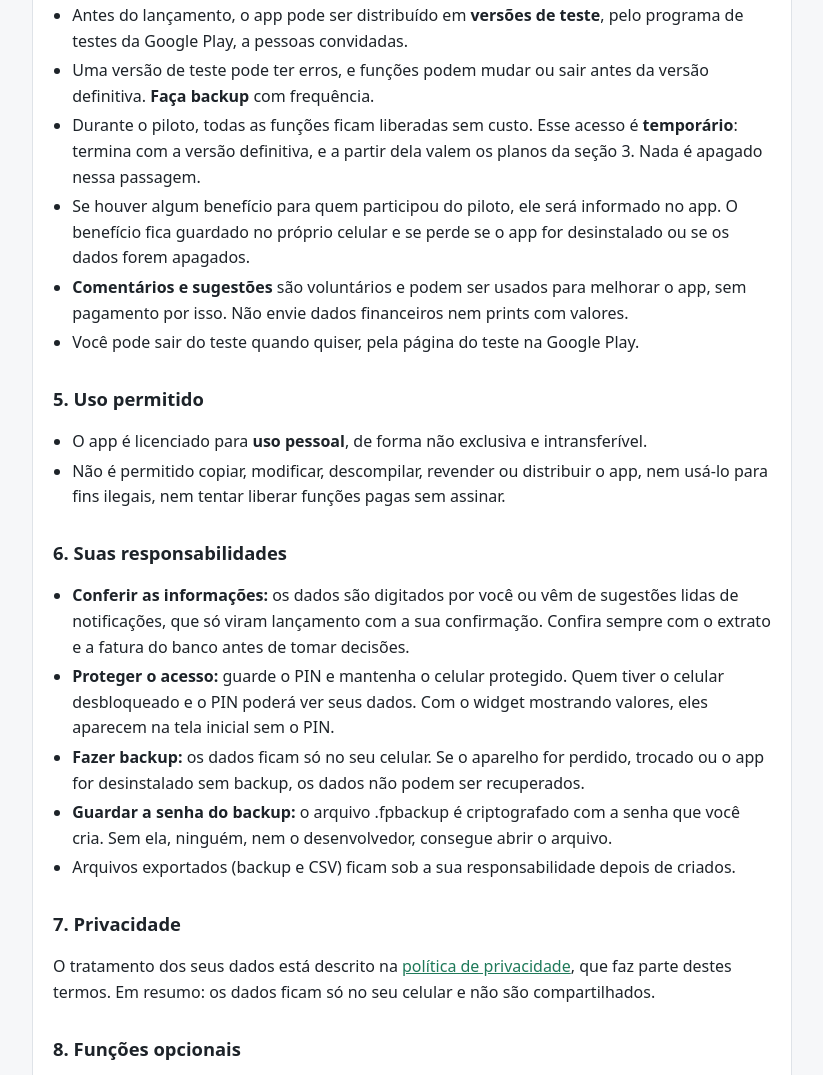
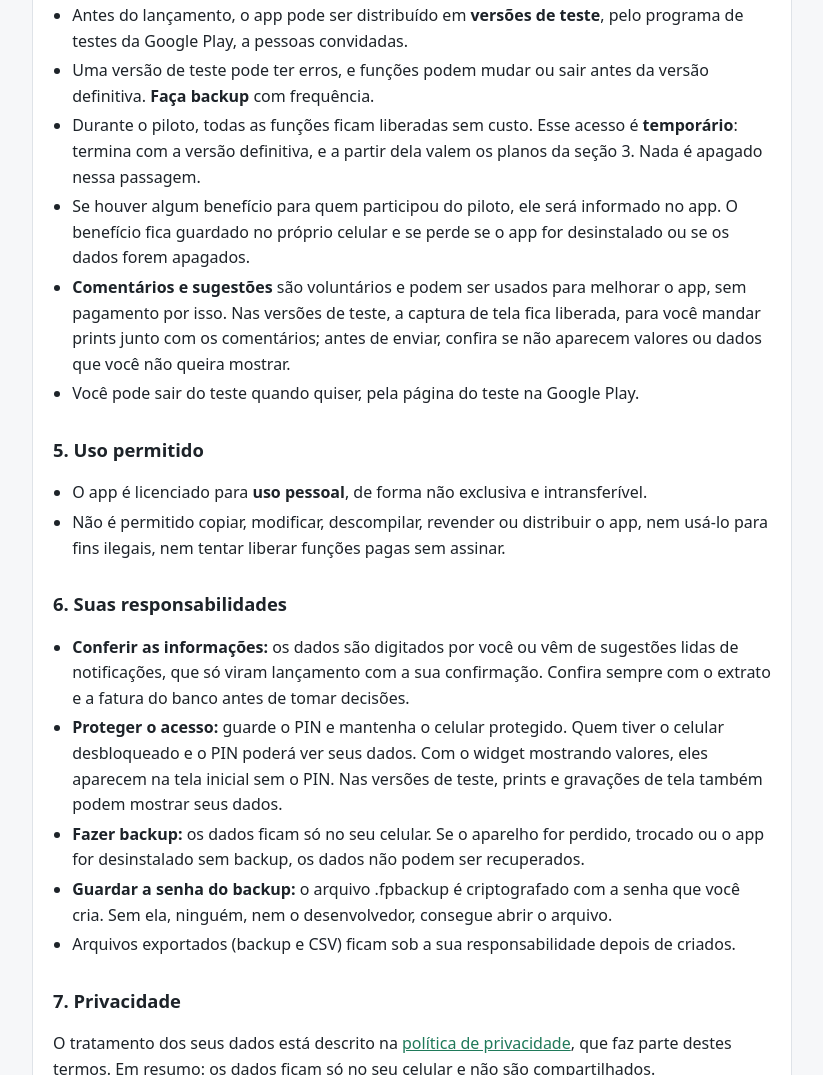
Before and after one commit to appfinpessoais/financaspessoais-legal, a plain HTML site: page termos.html in a window 1280 px wide. Shown: the part 1193-2268 px from the top of the page, without its empty margins (228-1051 px from the left). Drawn offline with Linux system fonts and the light colour scheme.

Commit message:
Captura de tela liberada nas versoes de teste

```diff
--- a/termos.html
+++ b/termos.html
@@ -40,7 +40,7 @@
 <li>Uma versão de teste pode ter erros, e funções podem mudar ou sair antes da versão definitiva. <strong>Faça backup</strong> com frequência.</li>
 <li>Durante o piloto, todas as funções ficam liberadas sem custo. Esse acesso é <strong>temporário</strong>: termina com a versão definitiva, e a partir dela valem os planos da seção 3. Nada é apagado nessa passagem.</li>
 <li>Se houver algum benefício para quem participou do piloto, ele será informado no app. O benefício fica guardado no próprio celular e se perde se o app for desinstalado ou se os dados forem apagados.</li>
-<li><strong>Comentários e sugestões</strong> são voluntários e podem ser usados para melhorar o app, sem pagamento por isso. Não envie dados financeiros nem prints com valores.</li>
+<li><strong>Comentários e sugestões</strong> são voluntários e podem ser usados para melhorar o app, sem pagamento por isso. Nas versões de teste, a captura de tela fica liberada, para você mandar prints junto com os comentários; antes de enviar, confira se não aparecem valores ou dados que você não queira mostrar.</li>
 <li>Você pode sair do teste quando quiser, pela página do teste na Google Play.</li>
 </ul>
 <h2>5. Uso permitido</h2>
@@ -51,7 +51,7 @@
 <h2>6. Suas responsabilidades</h2>
 <ul>
 <li><strong>Conferir as informações:</strong> os dados são digitados por você ou vêm de sugestões lidas de notificações, que só viram lançamento com a sua confirmação. Confira sempre com o extrato e a fatura do banco antes de tomar decisões.</li>
-<li><strong>Proteger o acesso:</strong> guarde o PIN e mantenha o celular protegido. Quem tiver o celular desbloqueado e o PIN poderá ver seus dados. Com o widget mostrando valores, eles aparecem na tela inicial sem o PIN.</li>
+<li><strong>Proteger o acesso:</strong> guarde o PIN e mantenha o celular protegido. Quem tiver o celular desbloqueado e o PIN poderá ver seus dados. Com o widget mostrando valores, eles aparecem na tela inicial sem o PIN. Nas versões de teste, prints e gravações de tela também podem mostrar seus dados.</li>
 <li><strong>Fazer backup:</strong> os dados ficam só no seu celular. Se o aparelho for perdido, trocado ou o app for desinstalado sem backup, os dados não podem ser recuperados.</li>
 <li><strong>Guardar a senha do backup:</strong> o arquivo .fpbackup é criptografado com a senha que você cria. Sem ela, ninguém, nem o desenvolvedor, consegue abrir o arquivo.</li>
 <li>Arquivos exportados (backup e CSV) ficam sob a sua responsabilidade depois de criados.</li>
```
Also changed, not shown: privacidade.html (+2 -2 lines).
